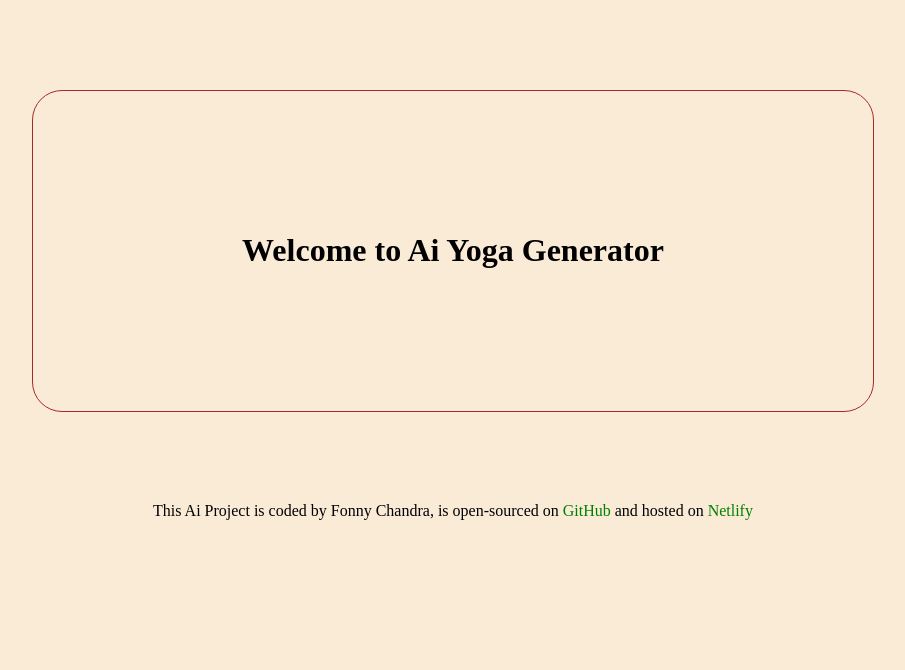
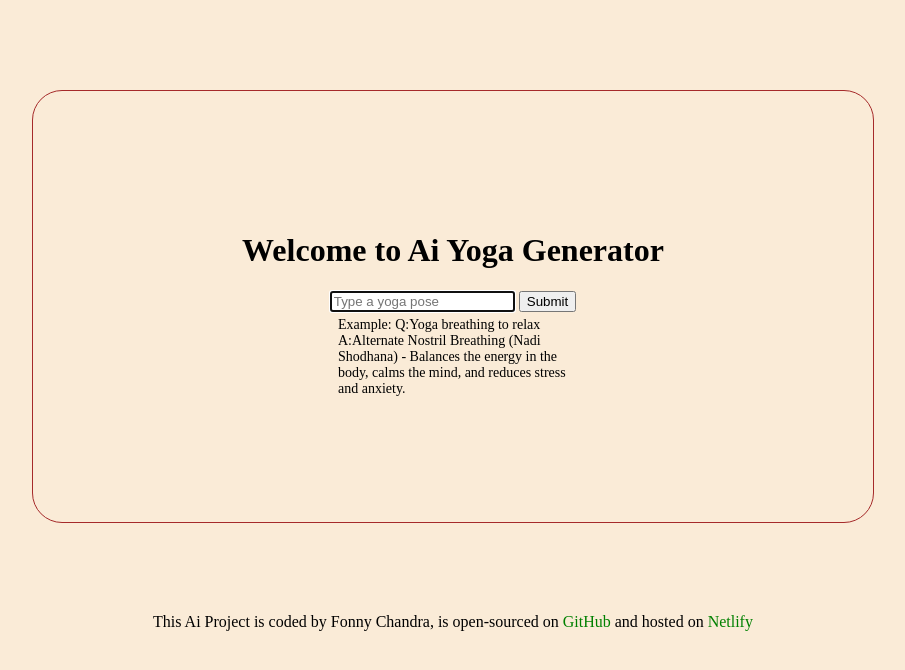
Before and after one commit to fonnycode/yoga-pose-generator, a plain HTML site: page index.html in a window 1280 px wide. Shown: the whole page, without its empty margins (187-1092 px from the left). Drawn offline with Linux system fonts and the light colour scheme.

Commit message:
added header and form

```diff
--- a/index.html
+++ b/index.html
@@ -10,9 +10,20 @@
 
 <body>
     <header>
-    <h1> Welcome to Ai Yoga Generator</h1>
+        <h1> Welcome to Ai Yoga Generator</h1>
+        <form>
+            <input type="text" placeholder="Type a yoga pose" autofocus required autocomplete="off" />
+            <input type="submit" />
+        </form>
+        <h2>
+            Example:
+            Q:Yoga breathing to relax <br />
+            A:Alternate Nostril Breathing (Nadi Shodhana) - Balances the energy in the body, calms the mind, and reduces
+            stress and
+            anxiety.
+        </h2>
     </header>
-    <main></main>
+
     <footer>This Ai Project is coded by Fonny Chandra, is open-sourced on <a
             href="https://github.com/fonnycode/yoga-pose-generator" target="_blank">GitHub</a>
         and hosted on <a href="https://ai-yoga-generator.netlify.app/" target="_blank">Netlify</a>
--- a/src/index.css
+++ b/src/index.css
@@ -13,6 +13,14 @@ header {
     padding: 120px;
 }
 
+h2 {
+    font-weight: lighter;
+    font-size: 14px;
+    text-align: left;
+    margin: 5px 185px;
+
+}
+
 footer a {
 
     text-decoration: none;
```
